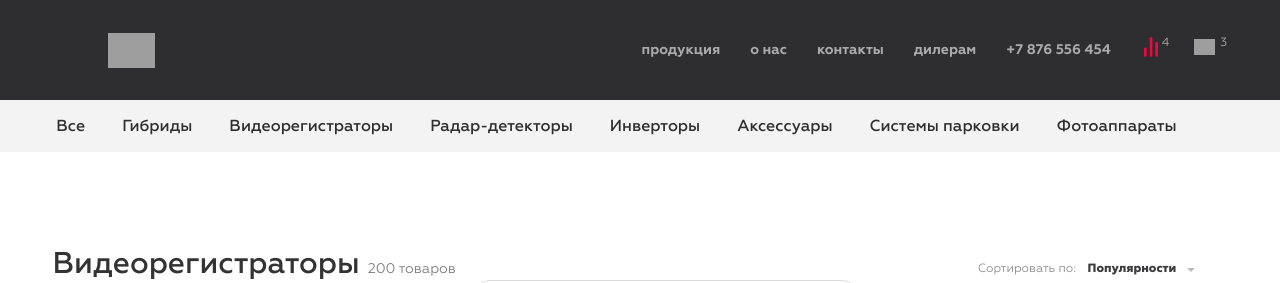
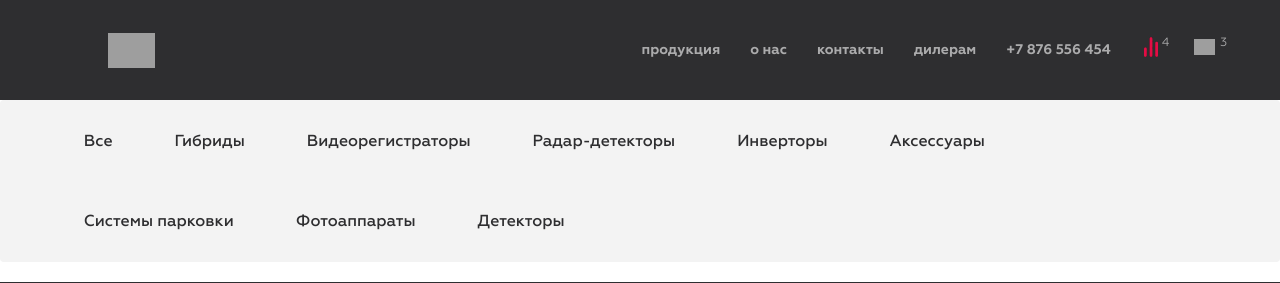
Before and after one commit to vasiliytsykin/magma, a PHP site: page /catalog.php in a window 1280 px wide. Shown: the top 283 px of the page. Run offline with PHP 8.4, Linux system fonts and the light colour scheme; grey boxes are pictures that could not be loaded.

Commit message:
catalog refactoring started

```diff
--- a/catalog.php
+++ b/catalog.php
@@ -5,23 +5,9 @@ include __DIR__.'/tmp/catalog_data.php';
 ?>
 
 
-<nav class="catalog-nav">
-    <ul class="catalog-nav-main">
-        <? foreach ($arCatalogMenu as $menuItem) {?>
-        <li class="catalog-nav-main-item">
-            <a href="#" class="a-category"><?=$menuItem?></a>
-                <ul class="catalog-nav-sub">
-                    <li class="catalog-nav-sub-item"><a href="#" class="a-sub-category">Категория</a></li>
-                    <li class="catalog-nav-sub-item"><a href="#" class="a-sub-category">Категория</a></li>
-                    <li class="catalog-nav-sub-item"><a href="#" class="a-sub-category">Категория</a></li>
-                    <li class="catalog-nav-sub-item"><a href="#" class="a-sub-category">Категория</a></li>
-                </ul>
-        </li><?}?>
-    </ul>
-</nav>
+<?php include __DIR__.'/tmp/catalog_menu_templ.php'?>
 
-
-
+<!--
 <section class="catalog-header">
     <div class="colarea">
         <div class="category-name col3 left">
@@ -106,6 +92,8 @@ include __DIR__.'/tmp/catalog_data.php';
     </div>
 </section>
 
+-->
+
 
 
 <?php
--- /dev/null
+++ b/css/catalog.css
@@ -0,0 +1,50 @@
+.catalog-menu {
+    background-color: #f3f3f3;
+}
+
+.catalog-menu .catalog-main-menu {
+    position: relative;
+    list-style: none;
+    font-size: 16px;
+}
+
+.catalog-menu .catalog-main-menu .catalog-nav-main-item{
+    display: inline-block;
+    margin-right: 2.8%;
+    padding-top: 15px;
+    padding-bottom: 13px;
+    border-bottom: 2px solid transparent;
+}
+
+.catalog-menu .catalog-main-menu .catalog-nav-main-item .a-category:hover{
+    color: #e21145;
+}
+
+.catalog-menu .catalog-main-menu .catalog-nav-main-item:hover > .catalog-nav-sub{
+    display: block;
+}
+
+.catalog-menu .catalog-main-menu .catalog-nav-main-item:hover{
+    border-bottom: 2px solid #e21145;
+}
+
+.catalog-nav-sub-item{
+    display: inline-block;
+    margin-right: 3.7%;
+}
+
+.catalog-menu .catalog-nav-sub{
+    position: absolute;
+    display: none;
+    list-style: none;
+    padding-left: 5.8%;
+    padding-top: 18px;
+    padding-bottom: 18px;
+    font-size: 16px;
+    background-color: #e21145;
+    height: 52px;
+    left: 0;
+    right: 0;
+    top: 52px;
+    margin: 0 -5.8% 0 -5.8%;
+}
--- a/css/style.css
+++ b/css/style.css
@@ -3,6 +3,7 @@
 @import "footer.css";
 @import "about.css";
 @import "news.css";
+@import "catalog.css";
 
 body, input, textarea, select{
 
@@ -289,59 +290,7 @@ font-weight: 500;
     .catalog-header .colarea .right{width: 100% !important;}
 }
 
-.catalog-nav{
-    background-color: #f3f3f3;
-}
 
-.catalog-nav .catalog-nav-main{
-    position: relative;
-    list-style: none;
-    margin: 0 4.1% 0 4.1%;
-    //height: 52px;
-    padding-left: 0.3%;
-    font-size: 16px;
-}
-
-.catalog-nav .catalog-nav-main .catalog-nav-main-item{
-    display: inline-block;
-    margin-right: 2.8%;
-    padding-top: 15px;
-    padding-bottom: 13px;
-    border-bottom: 2px solid transparent;
-}
-
-.catalog-nav .catalog-nav-main .catalog-nav-main-item .a-category:hover{
-    color: #e21145;
-}
-
-.catalog-nav .catalog-nav-main .catalog-nav-main-item:hover > .catalog-nav-sub{
-    display: block;
-}
-
-.catalog-nav .catalog-nav-main .catalog-nav-main-item:hover{
-    border-bottom: 2px solid #e21145;
-}
-
-.catalog-nav-sub-item{
-    display: inline-block;
-    margin-right: 3.7%;
-}
-
-.catalog-nav .catalog-nav-sub{
-    position: absolute;
-    display: none;
-    list-style: none;
-    padding-left: 5.8%;
-    padding-top: 18px;
-    padding-bottom: 18px;
-    font-size: 16px;
-    background-color: #e21145;
-    height: 52px;
-    left: 0;
-    right: 0;
-    top: 52px;
-    margin: 0 -5.8% 0 -5.8%;
-}
 
 .catalog-header .colarea .left{
     width: 37%;
--- a/tmp/catalog_data.php
+++ b/tmp/catalog_data.php
@@ -2,14 +2,15 @@
 
 
 $arCatalogMenu = array(
-    'Все',
-    'Гибриды',
-    'Видеорегистраторы',
-    'Радар-детекторы',
-    'Инверторы',
-    'Аксессуары',
-    'Системы парковки',
-    'Фотоаппараты',
+    'Все' => array('Категория1', 'Категория2', 'Категория3', 'Категория4'),
+    'Гибриды' => array('Категория1', 'Категория2', 'Категория3', 'Категория4'),
+    'Видеорегистраторы' => array('Категория1', 'Категория2', 'Категория3', 'Категория4'),
+    'Радар-детекторы' => array('Категория1', 'Категория2', 'Категория3', 'Категория4'),
+    'Инверторы' => array('Категория1', 'Категория2', 'Категория3', 'Категория4'),
+    'Аксессуары' => array('Категория1', 'Категория2', 'Категория3', 'Категория4'),
+    'Системы парковки' => array('Категория1', 'Категория2', 'Категория3', 'Категория4'),
+    'Фотоаппараты' => array('Категория1', 'Категория2', 'Категория3', 'Категория4'),
+    'Детекторы' => array('Категория1', 'Категория2', 'Категория3', 'Категория4'),
 );
 
 $arProductImg = array(
--- /dev/null
+++ b/tmp/catalog_menu_templ.php
@@ -0,0 +1,28 @@
+<nav class="navbar catalog-menu">
+    <div class="container-fluid">
+
+        <div class="navbar-header">
+            <button type="button" class="navbar-toggle collapsed" data-toggle="collapse" data-target="#catalog-main-menu" aria-expanded="false">
+                <span class="sr-only">Toggle navigation</span>
+                <span class="icon-bar"></span>
+                <span class="icon-bar"></span>
+                <span class="icon-bar"></span>
+            </button>
+        </div>
+
+        <div class="collapse navbar-collapse catalog-main-menu" id="catalog-main-menu">
+            <ul class="nav navbar-nav">
+                <? foreach ($arCatalogMenu as $categoryName => $subCategories) {?>
+                    <li class="catalog-nav-main-item">
+                    <a href="#" class="a-category"><?=$categoryName?></a>
+<!--                    <ul class="catalog-nav-sub">-->
+<!--                        --><?// foreach ($subCategories as $subCategory) {?>
+<!--                            <li class="catalog-nav-sub-item"><a href="#" class="a-sub-category">--><?//= $subCategory; ?><!--</a></li>-->
+<!--                        --><?//}?>
+<!--                    </ul>-->
+                    </li><?}?>
+            </ul>
+        </div>
+
+    </div>
+</nav>
```
Also changed, not shown: tmp/main_menu_templ.php (line endings or trailing spaces).
